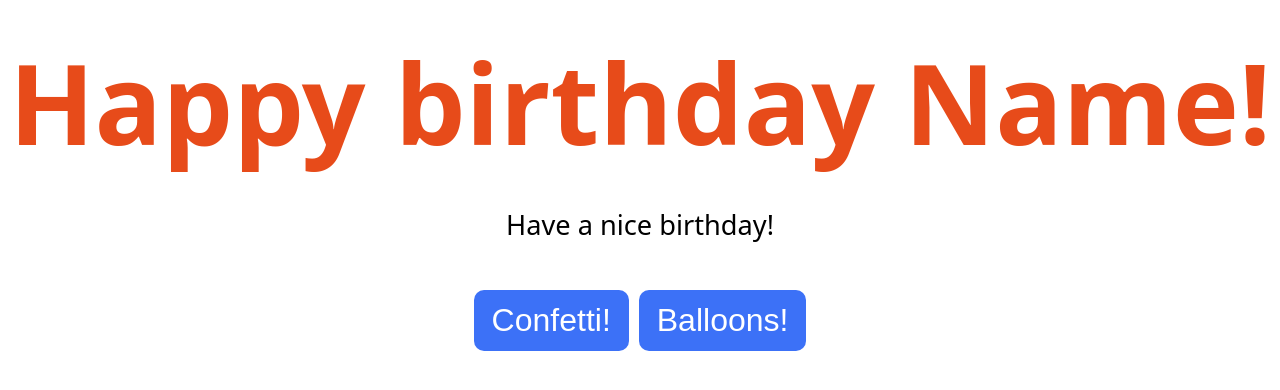
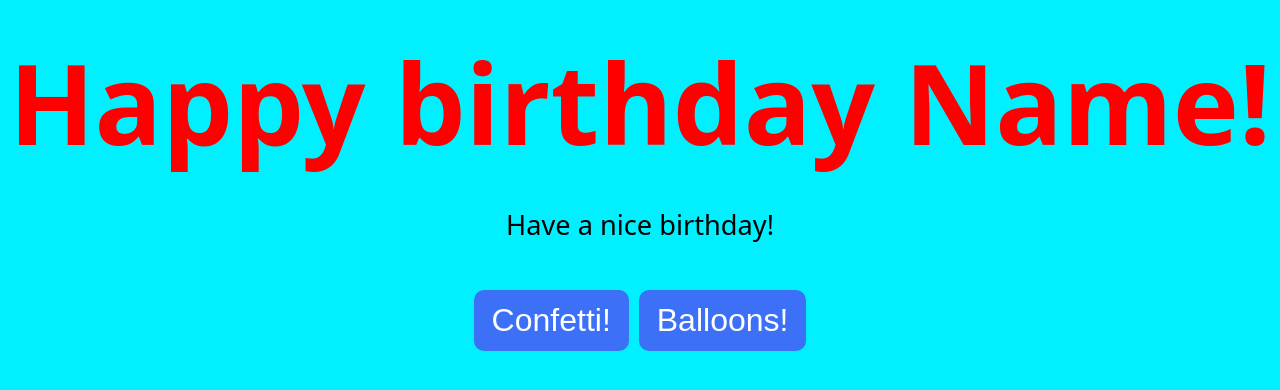
Before and after one commit to Dimitris-Toulis/wish-cards, a website built with Vite: page index.html in a window 1280 px wide. Shown: the part 220-610 px from the top of the page. Built offline with nearby package versions, Linux system fonts and the light colour scheme.

Commit message:
more customization

```diff
--- a/src/main.ts
+++ b/src/main.ts
@@ -3,6 +3,8 @@ import "./styles/main.css";
 let config = {
 	name: "Name",
 	message: "Have a nice birthday!",
+	bgColor: "#00f0ff",
+	textColor: "#ff0000",
 	effects: [
 		{ name: "confetti", onOpen: true },
 		{ name: "balloons", onOpen: false }
@@ -21,7 +23,9 @@ const EFFECTS = {
 };
 
 async function loadEffect(name: keyof typeof EFFECTS, onOpen: boolean) {
-	const module = await import(`./effects/${EFFECTS[name].script}.ts`);
+	const module: { effect: () => Promise<void> } = await import(
+		`./effects/${EFFECTS[name].script}.ts`
+	);
 
 	if (onOpen) module.effect();
 
@@ -32,11 +36,35 @@ async function loadEffect(name: keyof typeof EFFECTS, onOpen: boolean) {
 	document.getElementById("effects")?.appendChild(effectBtn);
 }
 
+function textColorBasedOnBackground(bgColor: string) {
+	const r = parseInt(bgColor.substring(1, 3), 16) / 255;
+	const g = parseInt(bgColor.substring(3, 5), 16) / 255;
+	const b = parseInt(bgColor.substring(5, 7), 16) / 255;
+
+	const x = [r, g, b].map((i) =>
+		i <= 0.04045 ? i / 12.92 : Math.pow((i + 0.055) / 1.055, 2.4)
+	);
+
+	const L = 0.2126 * x[0] + 0.7152 * x[1] + 0.0722 * x[2];
+	return L > 0.179 ? "#000" : "#fff";
+}
+
 document.addEventListener("DOMContentLoaded", async () => {
-	document.getElementById(
-		"wish"
-	)!.textContent = `Happy birthday ${config.name}!`;
+	const wishElement = document.getElementById("wish")!;
+	wishElement.textContent = `Happy birthday ${config.name}!`;
 	document.getElementById("message")!.textContent = config.message;
+
+	document.body.style.backgroundColor = config.bgColor;
+	document.getElementById("message")!.style.color = textColorBasedOnBackground(
+		config.bgColor
+	);
+	if (config.textColor == "rainbow") {
+		wishElement.style.animation = "wish-rainbow 1s linear infinite";
+		wishElement.style.color = "#e74b1a";
+	} else {
+		wishElement.style.color = config.textColor;
+	}
+
 	await Promise.allSettled(
 		config.effects.map(({ name, onOpen }) => {
 			if (Object.hasOwn(EFFECTS, name))
--- a/src/styles/main.css
+++ b/src/styles/main.css
@@ -11,8 +11,8 @@ body {
 #wish {
 	font-size: clamp(4rem, 13vw, 7rem);
 	text-align: center;
-	animation: wish-rainbow 1s linear infinite;
-	color: #e74b1a;
+	/*animation: wish-rainbow 1s linear infinite;
+	color: #e74b1a;*/
 	margin: 0;
 }
 @keyframes wish-rainbow {
@@ -54,3 +54,18 @@ body {
 	background-color: #184eb8;
 	box-shadow: inset 0px 0px 6px #0f2d70;
 }
+@media (prefers-reduced-motion: reduce) {
+	#wish {
+		animation: none !important;
+	}
+	.effect {
+		transition: none !important;
+		&:hover {
+			background-color: #3c71f7;
+		}
+		&:active {
+			box-shadow: none !important;
+			background-color: #184eb8;
+		}
+	}
+}
```
